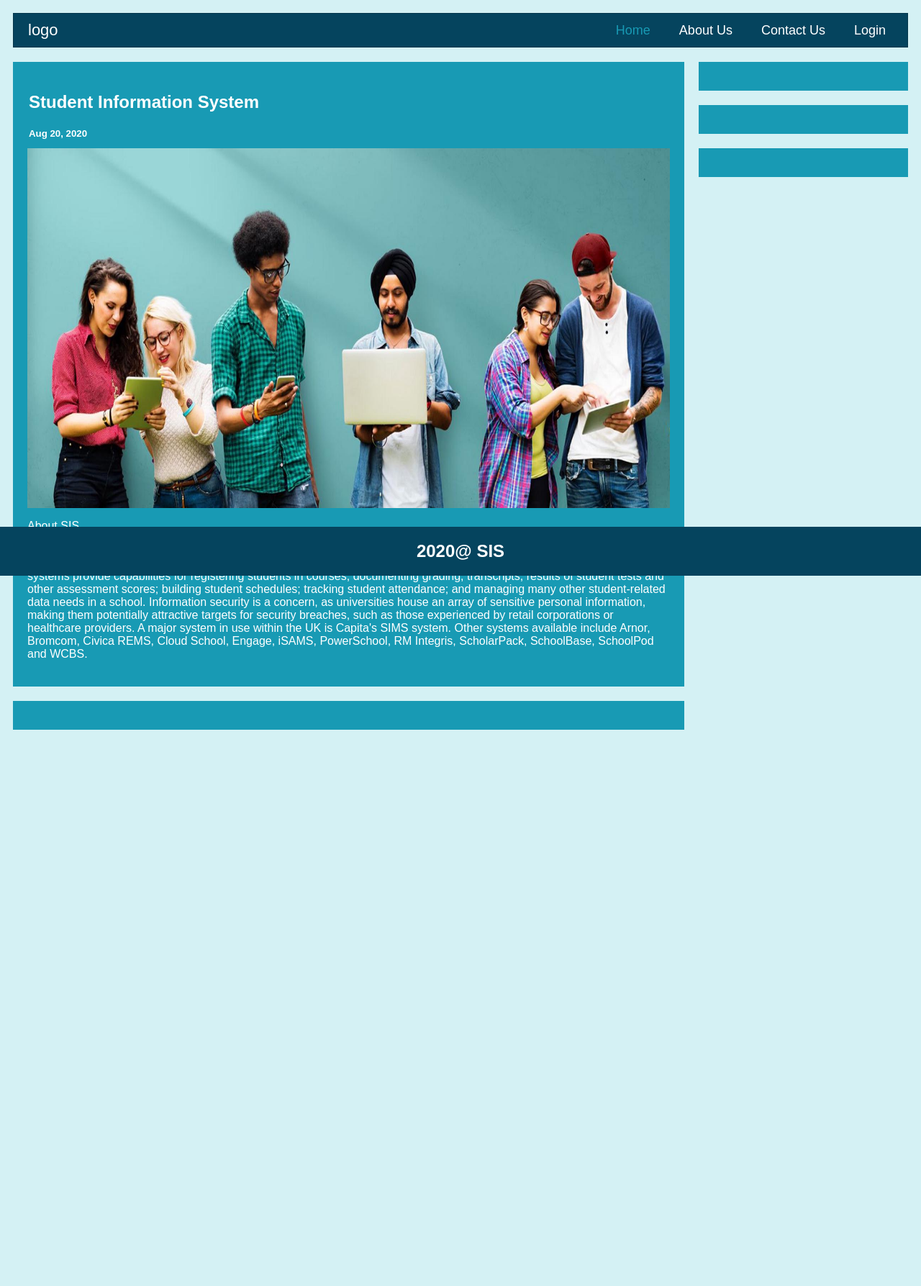
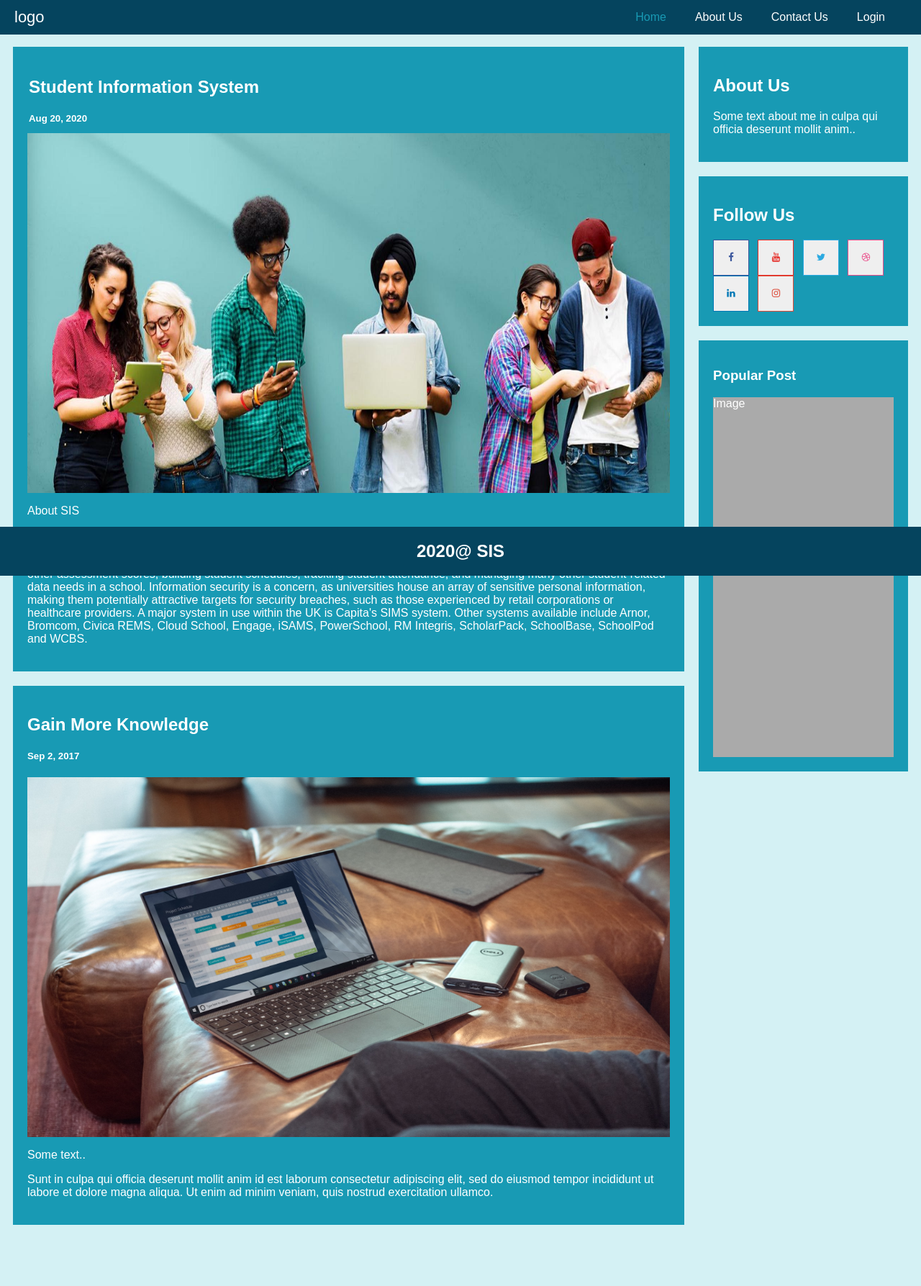
Before and after one commit to stepphase-sis/sis-with-attendance, a PHP site: page / in a window 1280 px wide. Shown: the whole page at 72% size. Before the commit the page ends 1014 px from the top, so only its background shows below. Run offline with PHP 8.4, Linux system fonts and the light colour scheme; some libraries are stand-ins or nearby versions.

Commit message:
bootstrap/responsive

```diff
--- a/auth/Login.html
+++ b/auth/Login.html
@@ -2,6 +2,7 @@
 <html>
   <head>
     <title>Login Page</title>
+    <meta name="viewport" content="width=device-width, initial-scale=1" />
     <link href="../styles/style.css" rel="stylesheet" type="text/css" />
     <link
       rel="stylesheet"
@@ -14,7 +15,7 @@
         padding: 20px;
         max-width: 600px;
         margin: auto;
-        margin-top: 20px;
+        margin-top: 70px;
         height: auto;
       }
       .input {
--- a/auth/Registration.html
+++ b/auth/Registration.html
@@ -2,6 +2,7 @@
 <html>
   <head>
     <title>HTML Table</title>
+    <meta name="viewport" content="width=device-width, initial-scale=1" />
     <link href="../styles/style.css" rel="stylesheet" type="text/css" />
     <link
       rel="stylesheet"
@@ -14,8 +15,9 @@
         padding: 20px;
         max-width: 600px;
         margin: auto;
-        margin-top: 20px;
+        margin-top: 65px;
       }
+
     </style>
   </head>
   <body>
--- a/index.html
+++ b/index.html
@@ -8,6 +8,14 @@
       rel="stylesheet"
       href="https://cdnjs.cloudflare.com/ajax/libs/font-awesome/4.7.0/css/font-awesome.min.css"
     />
+    <link
+      href="https://maxcdn.bootstrapcdn.com/bootstrap/4.0.0/css/bootstrap.min.css"
+    />
+    <script src="https://maxcdn.bootstrapcdn.com/bootstrap/4.0.0/js/bootstrap.min.js"></script>
+    <link
+      href="https://cdnjs.cloudflare.com/ajax/libs/font-awesome/4.0.3/css/font-awesome.css"
+    />
+    <script src="https://cdnjs.cloudflare.com/ajax/libs/jquery/3.2.1/jquery.min.js"></script>
   </head>
   <body>
     <nav class="navbar">
@@ -61,37 +69,75 @@
           </p>
         </div>
         <div class="card">
-          <!-- <h2>TITLE HEADING</h2>
-          <h5>Title description, Sep 2, 2017</h5>
-          <div class="fakeimg" style="height: 200px;"></div>
+          <h2>Gain More Knowledge</h2>
+          <h5>Sep 2, 2017</h5>
+          <div class="fakeimg" style="height: 500px">
+            <img src="./images/cardimg.jpg" alt="" style="height: 500px" />
+          </div>
           <p>Some text..</p>
           <p>
             Sunt in culpa qui officia deserunt mollit anim id est laborum
             consectetur adipiscing elit, sed do eiusmod tempor incididunt ut
             labore et dolore magna aliqua. Ut enim ad minim veniam, quis nostrud
             exercitation ullamco.
-          </p> -->
+          </p>
         </div>
       </div>
       <div class="rightcolumn">
         <div class="card">
-          <!-- <h2>About Me</h2>
-          <div class="fakeimg" style="height: 100px;">Image</div>
-          <p>Some text about me in culpa qui officia deserunt mollit anim..</p> -->
+          <h2>About Us</h2>
+          <!-- <div class="fakeimg" style="height: 100px">Image</div> -->
+          <p>Some text about me in culpa qui officia deserunt mollit anim..</p>
         </div>
         <div class="card">
-          <!-- <h3>Popular Post</h3>
-          <div class="fakeimg"><p>Image</p></div>
-          <div class="fakeimg"><p>Image</p></div>
-          <div class="fakeimg"><p>Image</p></div> -->
+          <h2>Follow Us</h2>
+          <div class="card-body">
+            <div class="template-demo">
+              <button
+                type="button"
+                class="btn btn-social-icon btn-outline-facebook"
+              >
+                <i class="fa fa-facebook"></i>
+              </button>
+              <button
+                type="button"
+                class="btn btn-social-icon btn-outline-youtube"
+              >
+                <i class="fa fa-youtube"></i>
+              </button>
+              <button
+                type="button"
+                class="btn btn-social-icon btn-outline-twitter"
+              >
+                <i class="fa fa-twitter"></i>
+              </button>
+              <button
+                type="button"
+                class="btn btn-social-icon btn-outline-dribbble"
+              >
+                <i class="fa fa-dribbble"></i>
+              </button>
+              <button
+                type="button"
+                class="btn btn-social-icon btn-outline-linkedin"
+              >
+                <i class="fa fa-linkedin"></i>
+              </button>
+              <button
+                type="button"
+                class="btn btn-social-icon btn-outline-instagram"
+              >
+                <i class="fa fa-instagram"></i>
+              </button>
+            </div>
+          </div>
         </div>
         <div class="card">
-          <!-- <h3>Follow Me</h3>
-          <p>Some text..</p> -->
+          <h3>Popular Post</h3>
+          <div class="fakeimg"><p>Image</p></div>
         </div>
       </div>
     </div>
-
     <div class="footer">
       <h2>2020@ SIS</h2>
     </div>
--- a/styles/style.css
+++ b/styles/style.css
@@ -3,8 +3,15 @@
 }
 body {
   font-family: Arial;
-  padding: 10px;
   background: #d4f1f4;
+  overflow-y: scroll;
+}
+body::-webkit-scrollbar {
+  display: none;
+}
+body {
+  -ms-overflow-style: none; /* IE and Edge */
+  scrollbar-width: none; /* Firefox */
 }
 h1 {
   margin-left: auto;
@@ -58,7 +65,9 @@ th {
   margin-top: 20px;
   color: white;
 }
-
+.row {
+  margin: 45px 10px 85px 10px;
+}
 .row:after {
   content: "";
   display: table;
@@ -83,15 +92,16 @@ input[type="reset"] {
   width: 100%;
   background-color: #05445e;
   text-align: center;
-  /* margin-top: 20px; */
   color: white;
 }
 
 .navbar {
-  font-size: 18px;
+  top: 0;
+  left: 0;
+  position: fixed;
+  width: 100%;
+  padding-right: 20px;
   background-color: #05445e;
-  border: 1px solid rgba(0, 0, 0, 0.2);
-  padding-bottom: 10px;
 }
 
 .main-nav {
@@ -177,3 +187,144 @@ input[type="reset"] {
   }
 }
 /*main contain cards */
+/* icon css start */
+
+.btn.btn-social-icon {
+  width: 50px;
+  height: 50px;
+  padding: 0;
+}
+
+.template-demo > .btn {
+  margin-right: 0.5rem !important;
+}
+
+.template-demo {
+  margin-top: 0.5rem !important;
+}
+
+.btn.btn-rounded {
+  border-radius: 50px;
+}
+
+.btn-outline-facebook {
+  border: 1px solid #3b579d;
+  color: #3b579d;
+}
+
+.btn-outline-facebook:hover {
+  background: #3b579d;
+  color: #ffffff;
+}
+
+.btn-outline-youtube {
+  border: 1px solid #e52d27;
+  color: #e52d27;
+}
+
+.btn-outline-twitter {
+  border: 1px solid #2caae1;
+  color: #2caae1;
+}
+
+.btn-outline-dribbble {
+  border: 1px solid #ea4c89;
+  color: #ea4c89;
+}
+
+.btn-outline-linkedin {
+  border: 1px solid #0177b5;
+  color: #0177b5;
+}
+
+.btn-outline-instagram {
+  border: 1px solid #dc4a38;
+  color: #dc4a38;
+}
+
+.btn-outline-twitter:hover {
+  background: #2caae1;
+  color: #ffffff;
+}
+
+.btn-outline-linkedin:hover {
+  background: #0177b5;
+  color: #ffffff;
+}
+
+.btn-outline-youtube:hover {
+  background: #e52d27;
+  color: #ffffff;
+}
+
+.btn-outline-instagram:hover {
+  background: #e52d27;
+  color: #ffffff;
+}
+
+.btn-facebook {
+  background: #3b579d;
+  color: #ffffff;
+}
+
+.btn-youtube {
+  background: #e52d27;
+  color: #ffffff;
+}
+
+.btn-twitter {
+  background: #2caae1;
+  color: #ffffff;
+}
+
+.btn-dribbble {
+  background: #ea4c89;
+  color: #ffffff;
+}
+
+.btn-linkedin {
+  background: #0177b5;
+  color: #ffffff;
+}
+
+.btn-instagram {
+  background: #dc4a38;
+  color: #ffffff;
+}
+
+.btn-facebook:hover,
+.btn-facebook:focus {
+  background: #2d4278;
+  color: #ffffff;
+}
+
+.btn-youtube:hover,
+.btn-youtube:focus {
+  background: #c21d17;
+  color: #ffffff;
+}
+
+.btn-twitter:hover,
+.btn-twitter:focus {
+  background: #1b8dbf;
+  color: #ffffff;
+}
+
+.btn-dribbble:hover,
+.btn-dribbble:focus {
+  background: #e51e6b;
+  color: #ffffff;
+}
+
+.btn-linkedin:hover,
+.btn-linkedin:focus {
+  background: #015682;
+  color: #ffffff;
+}
+
+.btn-instagram:hover,
+.btn-instagram:focus {
+  background: #bf3322;
+  color: #ffffff;
+}
+/* icon css end */
```
Also changed, not shown: About.html (+5 -22 lines), Contact.html (+4 -8 lines), images/cardimg.jpg (added).
